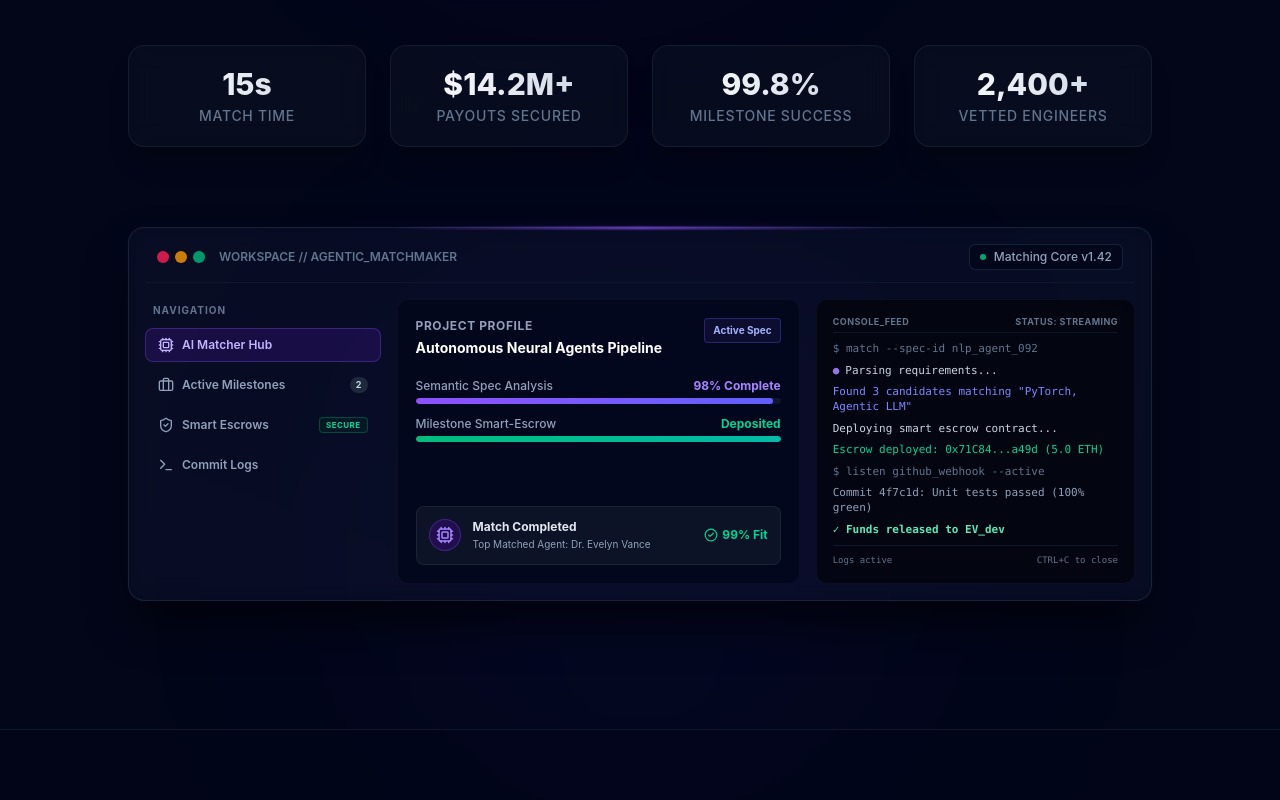
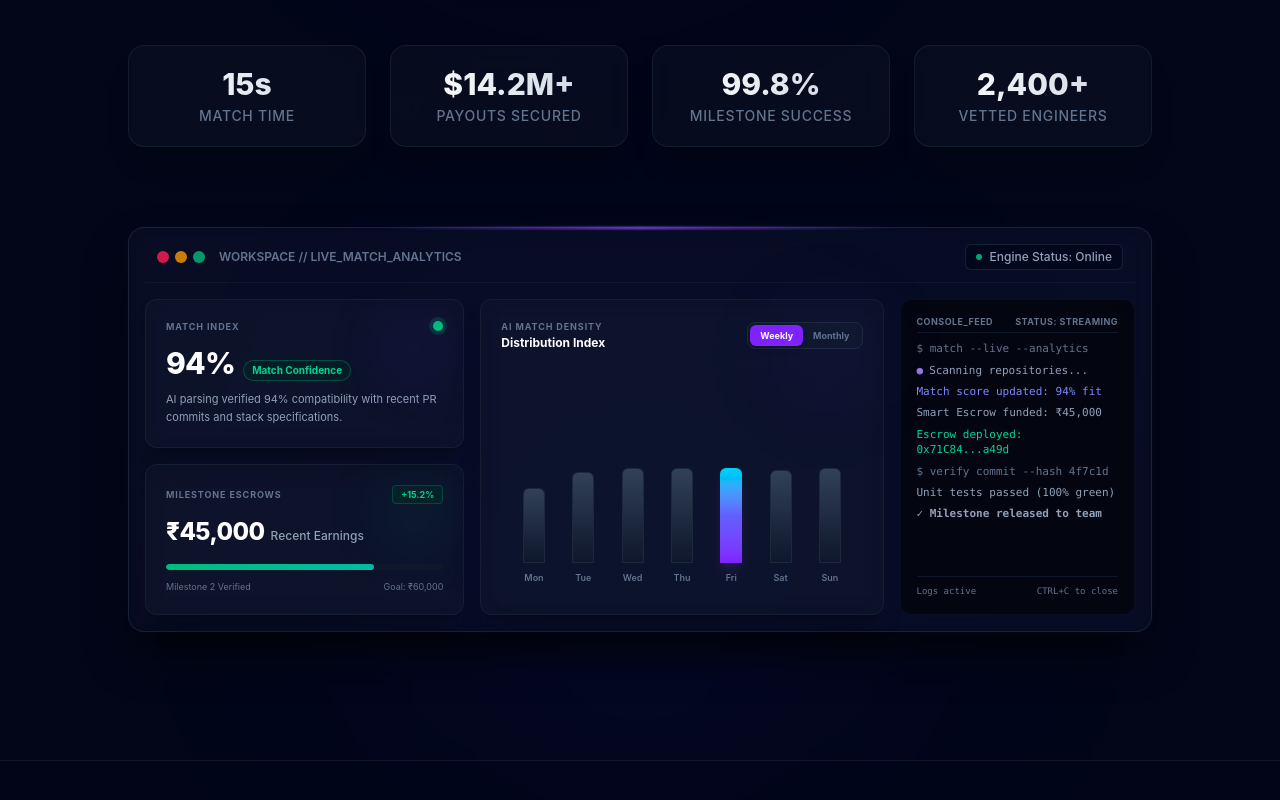
Before and after one commit to t-r-samiksha/TalentStage, a React (Vite) app in the folder client/: page / in a window 1280 px wide. Shown: the part 554-1354 px from the top of the page. Built offline with nearby package versions, Linux system fonts and the light colour scheme.

Commit message:
dashboard was done

```diff
--- a/client/src/LandingPage.jsx
+++ b/client/src/LandingPage.jsx
@@ -131,6 +131,7 @@ function LandingPage({ onNavigate }) {
 
   // Scrolled state for Navbar shadow/blur transition
   const [scrolled, setScrolled] = useState(false);
+  const [previewChartTab, setPreviewChartTab] = useState('weekly');
 
   useEffect(() => {
     const handleScroll = () => {
@@ -392,117 +393,190 @@ function LandingPage({ onNavigate }) {
               <span className="w-3 h-3 rounded-full bg-rose-500/80" />
               <span className="w-3 h-3 rounded-full bg-amber-500/80" />
               <span className="w-3 h-3 rounded-full bg-emerald-500/80" />
-              <span className="text-xs font-semibold text-slate-500 ml-2 select-none">WORKSPACE // AGENTIC_MATCHMAKER</span>
+              <span className="text-xs font-semibold text-slate-500 ml-2 select-none">WORKSPACE // LIVE_MATCH_ANALYTICS</span>
             </div>
             <div className="flex items-center gap-2 text-xs font-medium text-slate-400 bg-slate-950/60 border border-slate-800/80 rounded-md px-2.5 py-1">
               <span className="w-1.5 h-1.5 rounded-full bg-emerald-500 animate-pulse" />
-              <span>Matching Core v1.42</span>
+              <span>Engine Status: Online</span>
             </div>
           </div>
 
           {/* Dashboard Columns */}
           <div className="grid grid-cols-1 lg:grid-cols-12 gap-4 mt-4">
 
-            {/* Left Sidebar Mockup */}
-            <div className="lg:col-span-3 flex flex-col gap-1.5">
-              <div className="text-slate-500 text-[10px] font-bold px-2 py-1 uppercase tracking-widest">Navigation</div>
-              {[
-                { label: "AI Matcher Hub", icon: Cpu, active: true },
-                { label: "Active Milestones", icon: Briefcase, count: 2 },
-                { label: "Smart Escrows", icon: ShieldCheck, status: "Secure" },
-                { label: "Commit Logs", icon: Terminal }
-              ].map((item, index) => (
-                <div
-                  key={index}
-                  className={`flex items-center justify-between px-3 py-2 rounded-lg text-xs font-semibold cursor-default transition-all duration-200 ${
-                    item.active
-                      ? 'bg-violet-600/15 border border-violet-500/30 text-violet-300'
-                      : 'hover:bg-slate-800/40 text-slate-400 hover:text-slate-200 border border-transparent'
-                  }`}
-                >
-                  <div className="flex items-center gap-2">
-                    <item.icon className="w-4 h-4" />
-                    <span>{item.label}</span>
+            {/* Left Column: Analytics Summary */}
+            <div className="lg:col-span-4 flex flex-col gap-4">
+
+              {/* Match Confidence Badge Card */}
+              <div className="glass-panel p-5 rounded-xl border border-slate-850 bg-slate-950/45 relative overflow-hidden group hover:border-slate-700/80 transition-all duration-300">
+                <div className="absolute top-0 right-0 w-24 h-24 bg-violet-600/5 rounded-full blur-xl pointer-events-none" />
+                <div className="flex items-center justify-between">
+                  <span className="text-[9px] font-bold text-slate-500 uppercase tracking-widest">Match Index</span>
+                  <span className="relative flex h-2.5 w-2.5">
+                    <span className="animate-ping absolute inline-flex h-full w-full rounded-full bg-emerald-400 opacity-75"></span>
+                    <span className="relative inline-flex rounded-full h-2.5 w-2.5 bg-emerald-500"></span>
+                  </span>
                 </div>
-                  {item.count && (
-                    <span className="px-1.5 py-0.5 rounded-full bg-slate-800 text-slate-300 text-[9px] font-bold">{item.count}</span>
-                  )}
-                  {item.status && (
-                    <span className="px-1.5 py-0.5 rounded bg-emerald-950/40 border border-emerald-500/30 text-emerald-400 text-[8px] font-bold uppercase tracking-wider">{item.status}</span>
-                  )}
+                <div className="mt-3 flex items-baseline gap-2">
+                  <span className="text-3xl font-extrabold text-white tracking-tight">94%</span>
+                  <span className="text-[10px] font-bold text-emerald-400 bg-emerald-950/40 border border-emerald-500/30 px-2 py-0.5 rounded-full">
+                    Match Confidence
+                  </span>
                 </div>
-              ))}
+                <p className="text-[11px] text-slate-400 mt-2.5 leading-relaxed">
+                  AI parsing verified 94% compatibility with recent PR commits and stack specifications.
+                </p>
               </div>
 
-            {/* Middle Main Mockup Card */}
-            <div className="lg:col-span-5 bg-slate-950/65 border border-slate-900/60 rounded-xl p-4.5 flex flex-col justify-between min-h-[220px]">
-              <div>
-                <div className="flex items-start justify-between">
-                  <div>
-                    <h4 className="text-xs font-bold text-slate-400 uppercase tracking-wider">PROJECT PROFILE</h4>
-                    <h3 className="text-sm font-bold text-white mt-1">Autonomous Neural Agents Pipeline</h3>
+              {/* Recent Earnings Visual Tracker Card */}
+              <div className="glass-panel p-5 rounded-xl border border-slate-850 bg-slate-950/45 relative overflow-hidden group hover:border-slate-700/80 transition-all duration-300">
+                <div className="absolute top-0 right-0 w-24 h-24 bg-emerald-600/5 rounded-full blur-xl pointer-events-none" />
+                <div className="flex items-center justify-between">
+                  <span className="text-[9px] font-bold text-slate-500 uppercase tracking-widest">Milestone Escrows</span>
+                  <span className="text-[9px] font-bold text-emerald-400 bg-emerald-950/40 border border-emerald-500/25 px-2 py-0.5 rounded">
+                    +15.2%
+                  </span>
                 </div>
-                  <div className="px-2 py-1 rounded bg-indigo-950/40 border border-indigo-500/30 text-indigo-300 text-[10px] font-bold">
-                    Active Spec
+                <div className="mt-3">
+                  <span className="text-2xl font-extrabold text-white tracking-tight">₹45,000</span>
+                  <span className="text-xs font-medium text-slate-400 ml-1.5 select-none">Recent Earnings</span>
+                </div>
+                {/* Visual progress bar */}
+                <div className="h-1.5 bg-slate-900 rounded-full mt-4 overflow-hidden">
+                  <div className="h-full w-[75%] bg-gradient-to-r from-emerald-500 to-teal-500 rounded-full" />
+                </div>
+                <div className="flex justify-between items-center mt-2.5 text-[9px] text-slate-500">
+                  <span>Milestone 2 Verified</span>
+                  <span>Goal: ₹60,000</span>
                 </div>
               </div>
 
-                {/* Match metrics progress */}
-                <div className="mt-5 space-y-3">
+            </div>
+
+            {/* Middle Column: Interactive CSS Bar Chart */}
+            <div className="lg:col-span-5 glass-panel p-5 rounded-xl border border-slate-850 bg-slate-950/45 flex flex-col justify-between min-h-[260px] relative">
+              <div className="absolute top-0 right-0 w-28 h-28 bg-indigo-600/5 rounded-full blur-2xl pointer-events-none" />
+
+              <div className="flex items-center justify-between border-b border-slate-900/60 pb-3">
                 <div>
-                    <div className="flex justify-between text-xs font-medium text-slate-400 mb-1">
-                      <span>Semantic Spec Analysis</span>
-                      <span className="text-violet-400 font-bold">98% Complete</span>
+                  <h4 className="text-[9px] font-bold text-slate-500 uppercase tracking-widest">AI Match Density</h4>
+                  <h3 className="text-xs font-bold text-white mt-0.5">Distribution Index</h3>
                 </div>
-                    <div className="h-1.5 bg-slate-900 rounded-full overflow-hidden">
-                      <div className="h-full w-[98%] bg-gradient-to-r from-violet-500 to-indigo-500 rounded-full" />
+
+                {/* Selector Tabs */}
+                <div className="flex bg-slate-900 border border-slate-800 p-0.5 rounded-lg">
+                  <button
+                    onClick={() => setPreviewChartTab('weekly')}
+                    className={`px-2.5 py-1 text-[9px] font-bold rounded-md transition-all cursor-pointer ${
+                      previewChartTab === 'weekly'
+                        ? 'bg-violet-600 text-white shadow-md'
+                        : 'text-slate-500 hover:text-slate-350'
+                    }`}
+                  >
+                    Weekly
+                  </button>
+                  <button
+                    onClick={() => setPreviewChartTab('monthly')}
+                    className={`px-2.5 py-1 text-[9px] font-bold rounded-md transition-all cursor-pointer ${
+                      previewChartTab === 'monthly'
+                        ? 'bg-violet-600 text-white shadow-md'
+                        : 'text-slate-500 hover:text-slate-355'
+                    }`}
+                  >
+                    Monthly
+                  </button>
                 </div>
               </div>
 
-                  <div>
-                    <div className="flex justify-between text-xs font-medium text-slate-400 mb-1">
-                      <span>Milestone Smart-Escrow</span>
-                      <span className="text-emerald-400 font-bold">Deposited</span>
+              {/* Bar Chart Canvas */}
+              <div className="h-[150px] flex items-end justify-between px-2 pt-6 pb-2 relative border-b border-slate-900/40 mt-4">
+
+                {/* Background grid lines */}
+                <div className="absolute left-0 right-0 top-[25%] border-b border-slate-900/25 pointer-events-none" />
+                <div className="absolute left-0 right-0 top-[50%] border-b border-slate-900/25 pointer-events-none" />
+                <div className="absolute left-0 right-0 top-[75%] border-b border-slate-900/25 pointer-events-none" />
+
+                {previewChartTab === 'weekly' ? (
+                  // Weekly Data: Mon to Sun
+                  [
+                    { label: "Mon", val: 64 },
+                    { label: "Tue", val: 78 },
+                    { label: "Wed", val: 82 },
+                    { label: "Thu", val: 90 },
+                    { label: "Fri", val: 94, highlight: true },
+                    { label: "Sat", val: 80 },
+                    { label: "Sun", val: 85 }
+                  ].map((bar, idx) => (
+                    <div key={idx} className="flex flex-col items-center flex-1 h-full justify-end group/bar relative px-1 sm:px-2">
+                      {/* Tooltip on Hover */}
+                      <div className="opacity-0 group-hover/bar:opacity-100 absolute -top-8 left-1/2 -translate-x-1/2 px-2 py-0.5 rounded bg-slate-900 border border-slate-800 text-[9px] font-bold text-white transition-opacity duration-200 pointer-events-none whitespace-nowrap shadow-lg z-10">
+                        {bar.val}% Fit
                       </div>
-                    <div className="h-1.5 bg-slate-900 rounded-full overflow-hidden">
-                      <div className="h-full w-full bg-gradient-to-r from-emerald-500 to-teal-500 rounded-full" />
+
+                      {/* CSS Shape Bar */}
+                      <div
+                        style={{ height: `${bar.val}%` }}
+                        className={`w-4 sm:w-5.5 rounded-t-md relative transition-all duration-500 ease-out cursor-default ${
+                          bar.highlight
+                            ? 'bg-gradient-to-t from-violet-600 via-indigo-500 to-cyan-400 shadow-lg shadow-violet-500/15 group-hover/bar:brightness-110'
+                            : 'bg-gradient-to-t from-slate-900 to-slate-700 border border-slate-800 group-hover/bar:bg-slate-850 group-hover/bar:border-slate-650'
+                        }`}
+                      />
+
+                      {/* X-axis Label */}
+                      <span className="text-[9px] font-semibold text-slate-500 mt-2">{bar.label}</span>
                     </div>
+                  ))
+                ) : (
+                  // Monthly Data: Week 1 to Week 4
+                  [
+                    { label: "W1", val: 72 },
+                    { label: "W2", val: 85 },
+                    { label: "W3", val: 94, highlight: true },
+                    { label: "W4", val: 89 }
+                  ].map((bar, idx) => (
+                    <div key={idx} className="flex flex-col items-center flex-1 h-full justify-end group/bar relative px-3 sm:px-5">
+                      {/* Tooltip on Hover */}
+                      <div className="opacity-0 group-hover/bar:opacity-100 absolute -top-8 left-1/2 -translate-x-1/2 px-2 py-0.5 rounded bg-slate-900 border border-slate-800 text-[9px] font-bold text-white transition-opacity duration-200 pointer-events-none whitespace-nowrap shadow-lg z-10">
+                        {bar.val}% Fit
                       </div>
+
+                      {/* CSS Shape Bar */}
+                      <div
+                        style={{ height: `${bar.val}%` }}
+                        className={`w-7 sm:w-9.5 rounded-t-md relative transition-all duration-500 ease-out cursor-default ${
+                          bar.highlight
+                            ? 'bg-gradient-to-t from-violet-600 via-indigo-500 to-cyan-400 shadow-lg shadow-violet-500/15 group-hover/bar:brightness-110'
+                            : 'bg-gradient-to-t from-slate-900 to-slate-700 border border-slate-800 group-hover/bar:bg-slate-850 group-hover/bar:border-slate-650'
+                        }`}
+                      />
+
+                      {/* X-axis Label */}
+                      <span className="text-[9px] font-semibold text-slate-500 mt-2">{bar.label}</span>
+                    </div>
+                  ))
+                )}
+
               </div>
             </div>
 
-              {/* Status Alert Badge */}
-              <div className="mt-4 p-3 rounded-lg bg-slate-900/80 border border-slate-800/80 flex items-center gap-3">
-                <div className="w-8 h-8 rounded-full bg-violet-950/60 border border-violet-500/30 flex items-center justify-center text-violet-400">
-                  <Cpu className="w-4.5 h-4.5" />
-                </div>
-                <div className="flex-1">
-                  <div className="text-xs font-bold text-slate-200">Match Completed</div>
-                  <div className="text-[10px] text-slate-400 mt-0.5">Top Matched Agent: Dr. Evelyn Vance</div>
-                </div>
-                <span className="text-xs font-bold text-emerald-400 flex items-center gap-1">
-                  <CheckCircle2 className="w-3.5 h-3.5" /> 99% Fit
-                </span>
-              </div>
-            </div>
-
-            {/* Right Command Terminal stream */}
-            <div className="lg:col-span-4 bg-black/55 border border-slate-900/60 rounded-xl p-4 font-mono text-[11px] leading-[1.4] text-slate-400 flex flex-col justify-between min-h-[220px]">
+            {/* Right Column: Console terminal stream */}
+            <div className="lg:col-span-3 bg-black/55 border border-slate-900/60 rounded-xl p-4 font-mono text-[11px] leading-[1.4] text-slate-400 flex flex-col justify-between min-h-[260px]">
               <div className="space-y-1.5">
                 <div className="text-slate-500 border-b border-slate-900 pb-1 flex justify-between font-sans text-[9px] uppercase tracking-wider font-bold">
                   <span>console_feed</span>
                   <span>status: streaming</span>
                 </div>
-                <div className="text-slate-500 mt-2">$ match --spec-id nlp_agent_092</div>
-                <div className="text-slate-300 flex items-center gap-1.5">
-                  <span className="text-violet-400 animate-pulse">●</span> Parsing requirements...
+                <div className="text-slate-500 mt-2">$ match --live --analytics</div>
+                <div className="text-slate-350 flex items-center gap-1.5">
+                  <span className="text-violet-400 animate-pulse">●</span> Scanning repositories...
                 </div>
-                <div className="text-indigo-400">Found 3 candidates matching &quot;PyTorch, Agentic LLM&quot;</div>
-                <div className="text-slate-300">Deploying smart escrow contract...</div>
-                <div className="text-emerald-400">Escrow deployed: 0x71C84...a49d (5.0 ETH)</div>
-                <div className="text-slate-500">$ listen github_webhook --active</div>
-                <div className="text-slate-400">Commit 4f7c1d: Unit tests passed (100% green)</div>
-                <div className="text-emerald-300 font-semibold">✓ Funds released to EV_dev</div>
+                <div className="text-indigo-400">Match score updated: 94% fit</div>
+                <div className="text-slate-350">Smart Escrow funded: ₹45,000</div>
+                <div className="text-emerald-400">Escrow deployed: 0x71C84...a49d</div>
+                <div className="text-slate-500">$ verify commit --hash 4f7c1d</div>
+                <div className="text-slate-400">Unit tests passed (100% green)</div>
+                <div className="text-emerald-350 font-semibold">✓ Milestone released to team</div>
               </div>
               <div className="flex items-center justify-between border-t border-slate-900 pt-2 mt-2 text-slate-500 text-[9px]">
                 <span>Logs active</span>
```
Lines whose indentation alone changed are shown as unchanged.
